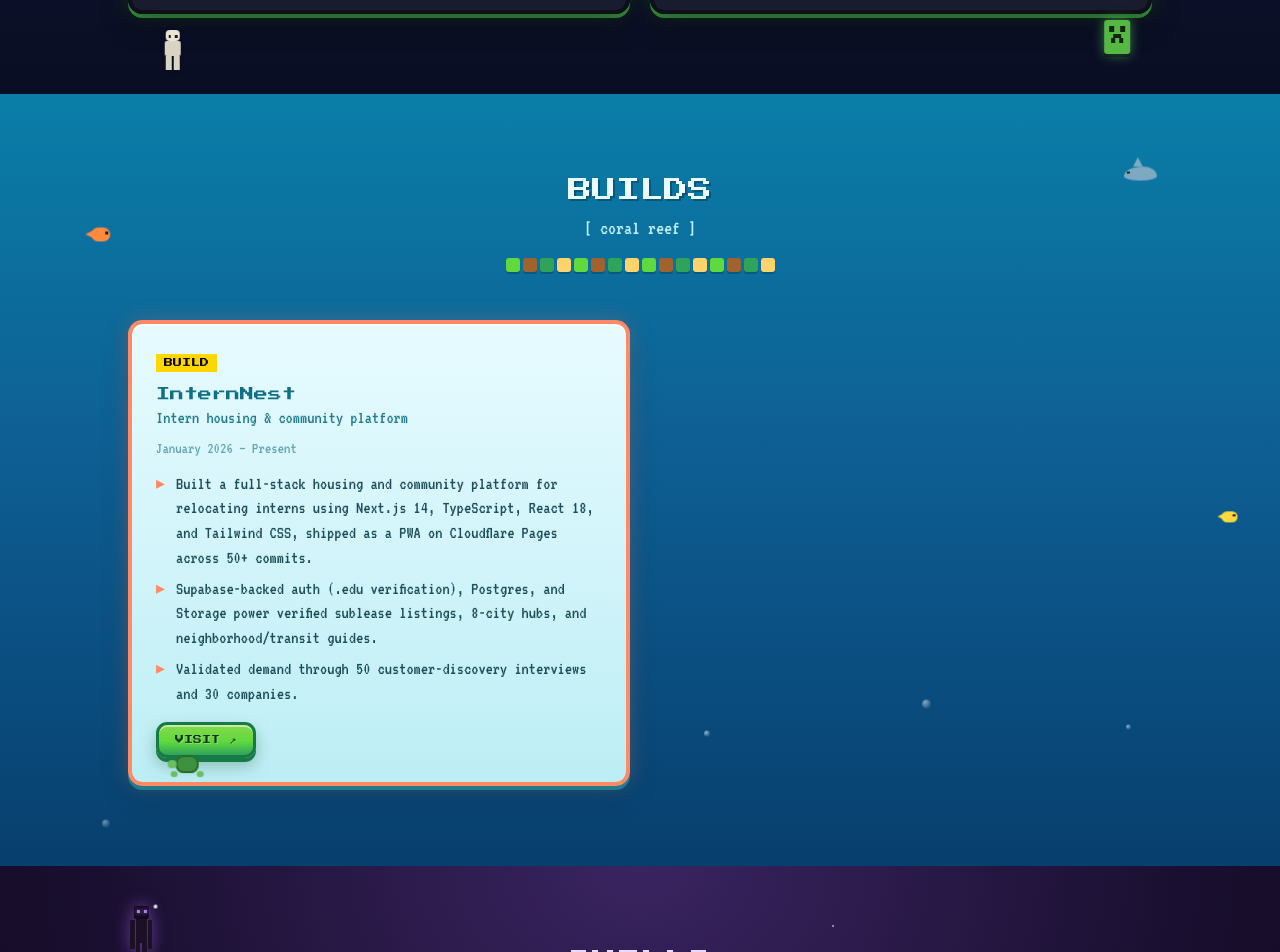
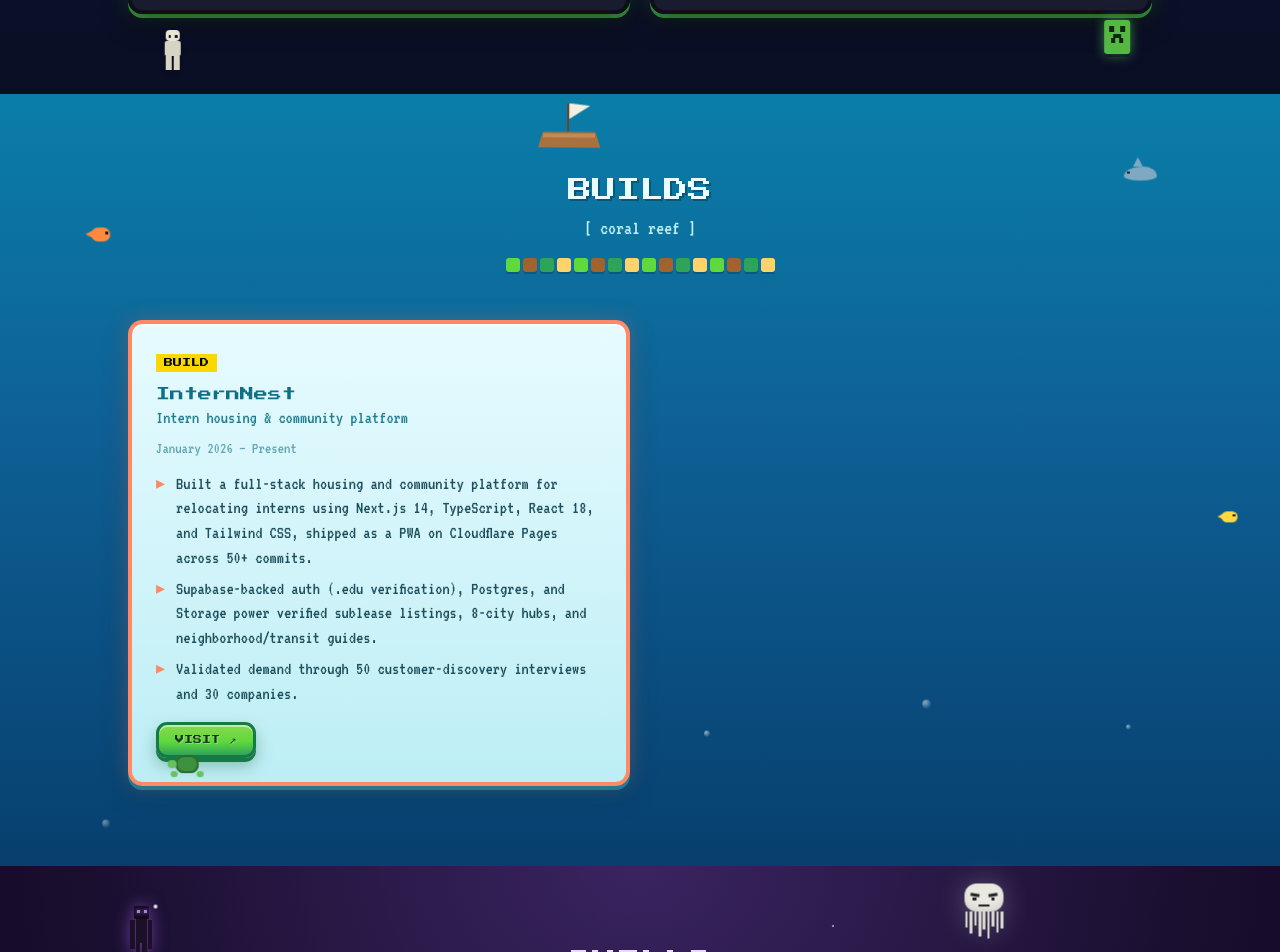
Before and after one commit to NhiTech/celine-portfolio, a Next.js app: page / in a window 1280 px wide. Shown: the part 2118-3070 px from the top of the page. Built offline with nearby package versions, Linux system fonts and the light colour scheme.

Commit message:
Add floating boat to coral reef and Ghast to End section

```diff
--- a/app/globals.css
+++ b/app/globals.css
@@ -237,6 +237,27 @@ body {
   animation: swim-across 10s ease-in-out infinite;
 }
 
+.boat-float {
+  position: absolute;
+  animation: boat-bob 3.2s ease-in-out infinite;
+}
+
+@keyframes boat-bob {
+  0%, 100% { transform: translateY(0) rotate(-2deg); }
+  50% { transform: translateY(-6px) rotate(2deg); }
+}
+
+.ghast-float {
+  position: absolute;
+  animation: ghast-drift 7s ease-in-out infinite;
+  filter: drop-shadow(0 0 14px rgba(255, 255, 255, 0.25));
+}
+
+@keyframes ghast-drift {
+  0%, 100% { transform: translateY(0) translateX(0); }
+  50% { transform: translateY(-14px) translateX(16px); }
+}
+
 @keyframes swim-across {
   0%, 100% { transform: translateX(0) translateY(0); }
   50% { transform: translateX(40px) translateY(-10px); }
--- a/components/Critters.tsx
+++ b/components/Critters.tsx
@@ -163,6 +163,66 @@ export function Dolphin({ className = "", scale = 1, delay = "0s" }: CritterProp
   );
 }
 
+export function Boat({ className = "", scale = 1, delay = "0s" }: CritterProps) {
+  return (
+    <div className={`boat-float ${className}`} style={{ animationDelay: delay }}>
+      <div className="relative" style={{ width: 48 * scale, height: 24 * scale }}>
+        <div
+          className="absolute"
+          style={{
+            background: "#a9713f",
+            left: 0,
+            top: 8 * scale,
+            width: 48 * scale,
+            height: 12 * scale,
+            clipPath: "polygon(8% 0, 92% 0, 100% 100%, 0 100%)",
+            boxShadow: "0 3px 0 rgba(0,0,0,0.25)",
+          }}
+        />
+        <div className="absolute" style={{ background: "#c58a4f", left: 4 * scale, top: 9 * scale, width: 40 * scale, height: 3 * scale }} />
+        <div className="absolute" style={{ background: "#6b4423", left: 22 * scale, top: -14 * scale, width: 2 * scale, height: 22 * scale }} />
+        <div
+          className="absolute"
+          style={{ background: "#f3efe3", left: 24 * scale, top: -14 * scale, width: 16 * scale, height: 12 * scale, clipPath: "polygon(0 0, 100% 15%, 0 100%)" }}
+        />
+      </div>
+    </div>
+  );
+}
+
+export function Ghast({ className = "", scale = 1, delay = "0s" }: CritterProps) {
+  const tentacleHeights = [14, 20, 12, 22, 16, 24, 13, 19, 15];
+  return (
+    <div className={`ghast-float ${className}`} style={{ animationDelay: delay }}>
+      <div className="relative" style={{ width: 40 * scale, height: 60 * scale }}>
+        <div className="absolute rounded-xl" style={{ background: "#e9e9e1", left: 2 * scale, top: 0, width: 36 * scale, height: 26 * scale, boxShadow: "inset 0 -4px 6px rgba(0,0,0,0.08)" }} />
+        {/* sad eyebrows */}
+        <div className="absolute" style={{ background: "#222", left: 8 * scale, top: 9 * scale, width: 8 * scale, height: 2.5 * scale, transform: "rotate(10deg)" }} />
+        <div className="absolute" style={{ background: "#222", left: 24 * scale, top: 9 * scale, width: 8 * scale, height: 2.5 * scale, transform: "rotate(-10deg)" }} />
+        {/* eyes */}
+        <div className="absolute" style={{ background: "#222", left: 10 * scale, top: 13 * scale, width: 3 * scale, height: 3 * scale }} />
+        <div className="absolute" style={{ background: "#222", left: 27 * scale, top: 13 * scale, width: 3 * scale, height: 3 * scale }} />
+        {/* frown */}
+        <div className="absolute" style={{ background: "#222", left: 15 * scale, top: 19 * scale, width: 10 * scale, height: 2.5 * scale }} />
+        {/* tentacles */}
+        {tentacleHeights.map((h, i) => (
+          <div
+            key={i}
+            className="absolute"
+            style={{
+              background: "#d8d8cd",
+              left: (3 + i * 4) * scale,
+              top: 26 * scale,
+              width: 2.5 * scale,
+              height: h * scale,
+            }}
+          />
+        ))}
+      </div>
+    </div>
+  );
+}
+
 export function Chicken({ className = "", scale = 1, delay = "0s" }: CritterProps) {
   return (
     <div
--- a/components/Education.tsx
+++ b/components/Education.tsx
@@ -1,7 +1,7 @@
 import { education } from "@/lib/data";
 import { Section } from "./Section";
 import { Stars } from "./Decor";
-import { Enderman } from "./Critters";
+import { Enderman, Ghast } from "./Critters";
 
 export function Education() {
   return (
@@ -9,6 +9,7 @@ export function Education() {
       <Stars />
       <Enderman className="top-10 left-[8%] z-10" scale={1.1} delay="0.5s" />
       <Enderman className="bottom-10 right-[10%] z-10" scale={0.9} delay="2s" />
+      <Ghast className="top-6 right-[22%] z-10" scale={1.1} delay="1s" />
       <div className="mc-panel-end mx-auto max-w-xl p-8 text-center">
         <h3 className="font-pixel text-sm text-[#e9d9ff]">{education.school}</h3>
         <p className="font-mono-px text-lg text-[#d8c6f0]/90 mt-2">
--- a/components/Projects.tsx
+++ b/components/Projects.tsx
@@ -2,7 +2,7 @@ import { projects } from "@/lib/data";
 import { accentColor } from "@/lib/colors";
 import { Section } from "./Section";
 import { Bubbles } from "./Decor";
-import { Fish, Turtle, Dolphin } from "./Critters";
+import { Fish, Turtle, Dolphin, Boat } from "./Critters";
 
 export function Projects() {
   return (
@@ -12,6 +12,7 @@ export function Projects() {
       <Fish className="top-[55%] right-[6%] z-10" scale={1.1} color="#ffd93d" delay="2s" />
       <Turtle className="bottom-[10%] left-[10%] z-10" scale={1.3} delay="1s" />
       <Dolphin className="top-[10%] right-[12%] z-10" scale={1.2} delay="0.5s" />
+      <Boat className="top-[4%] left-[42%] z-10" scale={1.3} delay="0.8s" />
 
       <div className="grid gap-5 sm:grid-cols-2 relative">
         {projects.map((p) => (
```
